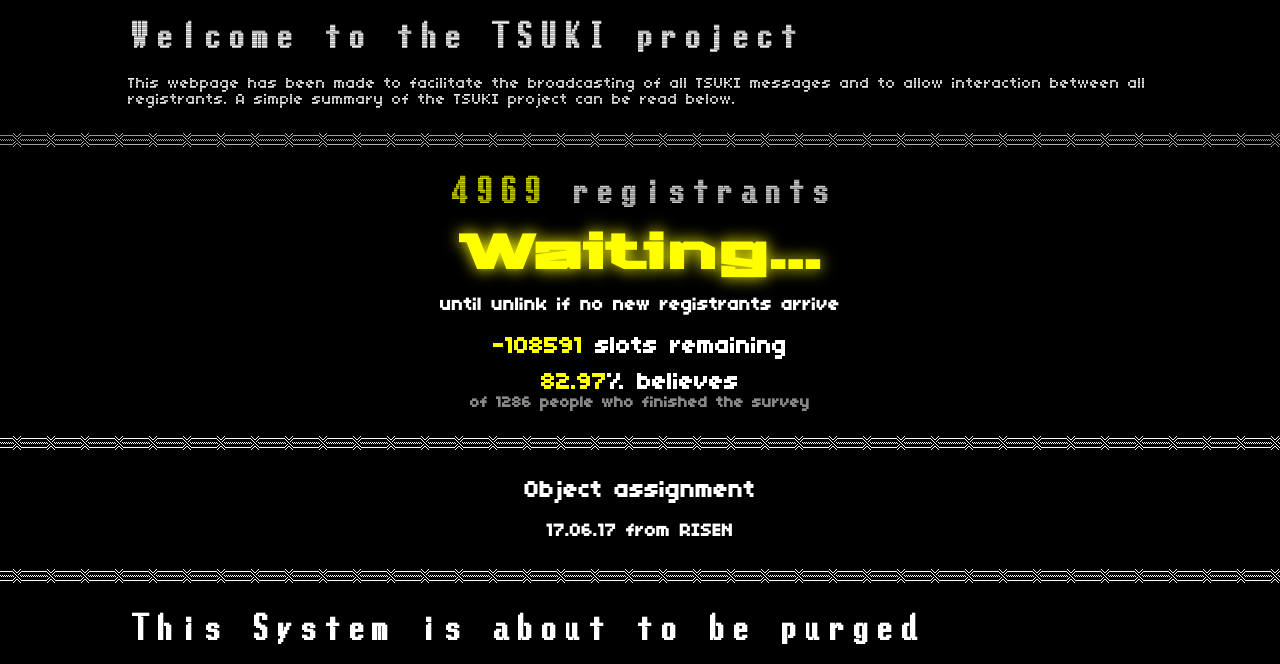
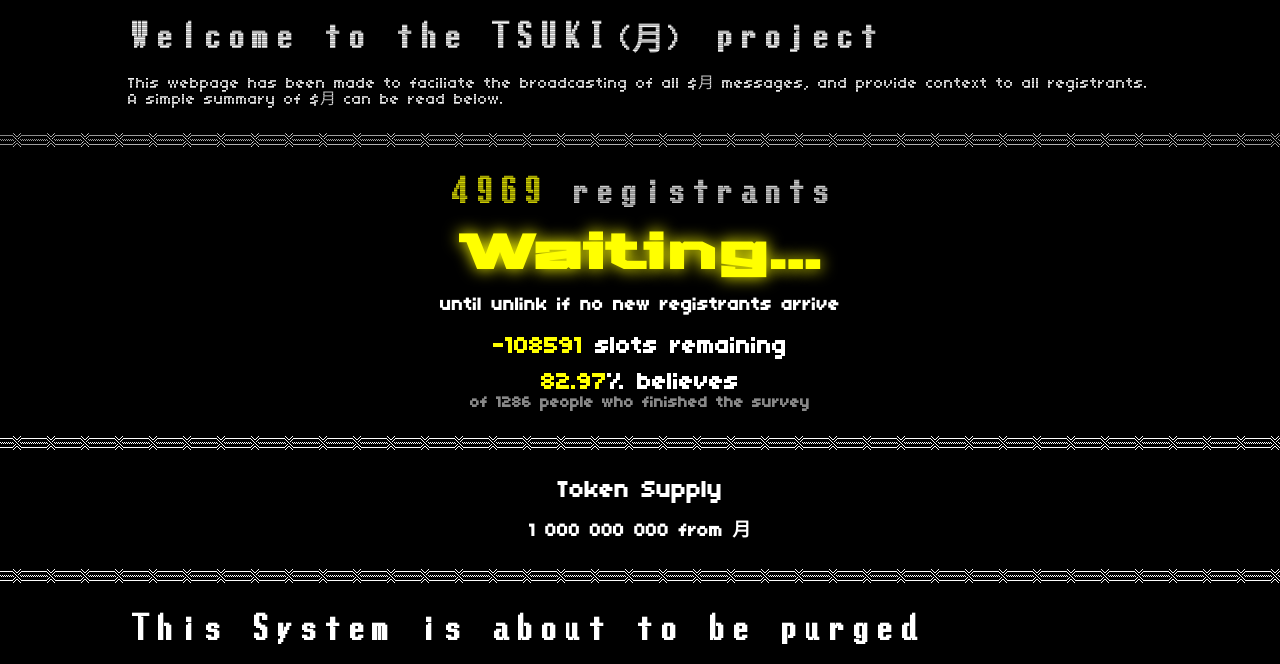
Before and after one commit to devking0718/systemspace-stephen, a plain HTML site: page index.html in a window 1280 px wide. Shown: the part 591-1255 px from the top of the page. Drawn offline with Linux system fonts and the light colour scheme; no server answers.

Commit message:
add x link, update total supply

```diff
--- a/index.html
+++ b/index.html
@@ -438,7 +438,7 @@
 				id="headerfade_left" src="res/img/headerbar/fade-left.png">
 			<marquee truespeed scrolldelay="30" scrollamount="3" id="headernews">
 				<img class="newssep" src="res/img/headerbar/sep.png">
-				<p>Welcome to the TSUKI project's homepage</p>
+				<p>Welcome to the TSUKI(月) project's homepage</p>
 				<img class="newssep" src="res/img/headerbar/sep.png">
 				<p style="color: lime">Registrations open</p>
 				<img class="newssep" src="res/img/headerbar/sep.png">
@@ -556,9 +556,9 @@
 	</div>
 	<div class="seperator"></div>
 	<div class="padded">
-		<h1>Welcome to the TSUKI project</h1>
-		<p>This webpage has been made to facilitate the broadcasting of all TSUKI messages and to allow interaction
-			between all registrants. A simple summary of the TSUKI project can be read below.</p>
+		<h1>Welcome to the TSUKI(月) project</h1>
+		<p>This webpage has been made to faciliate the broadcasting of all $月 messages, and provide context to all
+			registrants. A simple summary of $月 can be read below.</p>
 	</div>
 	<div class="seperate"></div>
 	<div class="padded">
@@ -587,8 +587,8 @@
 	<div class="padded">
 		<center>
 			<a href="news.html">
-				<h2 class="post-title">Object assignment</h2>
-				<h3 class="post-date">17.06.17 from RISEN</h3>
+				<h2 class="post-title">Token Supply</h2>
+				<h3 class="post-date">1 000 000 000 from 月</h3>
 			</a>
 		</center>
 	</div>
@@ -629,8 +629,8 @@
 						href="dataverses/index.html">DATAVERSES</a> | <a
 						href="dataverses/Compendium/index.html">COMPENDIUM</a> | <a href="music.html">MUSIC BOX</a> | <a
 						href="representative.html">REPRESENTATIVE</a> | <a
-						href="https://dexscreener.com/">DEXSCREENER</a> | <a href="https://t.me">TELEGRAM</a> | <a
-						href="https://x.com/loldefi/status/1849588213738066278">TWITTER</a></span></div><br></br>
+						href="https://dexscreener.com/">DEXSCREENER</a> | <a
+						href="https://x.com/systemspaceSOL">TWITTER</a></span></div><br></br>
 			<img src="res/img/pageindex/logos/synapse.png" /><img src="res/img/pageindex/right.png" />
 			<div class="indexlist"><span><a href="synapse/eot.html">EoT</a> | <a href="synapse/explore.html"
 						class="overno">EXPLORE LFE</a> | <a href="synapse/about.html">ABOUT</a></span></div><br>
```
